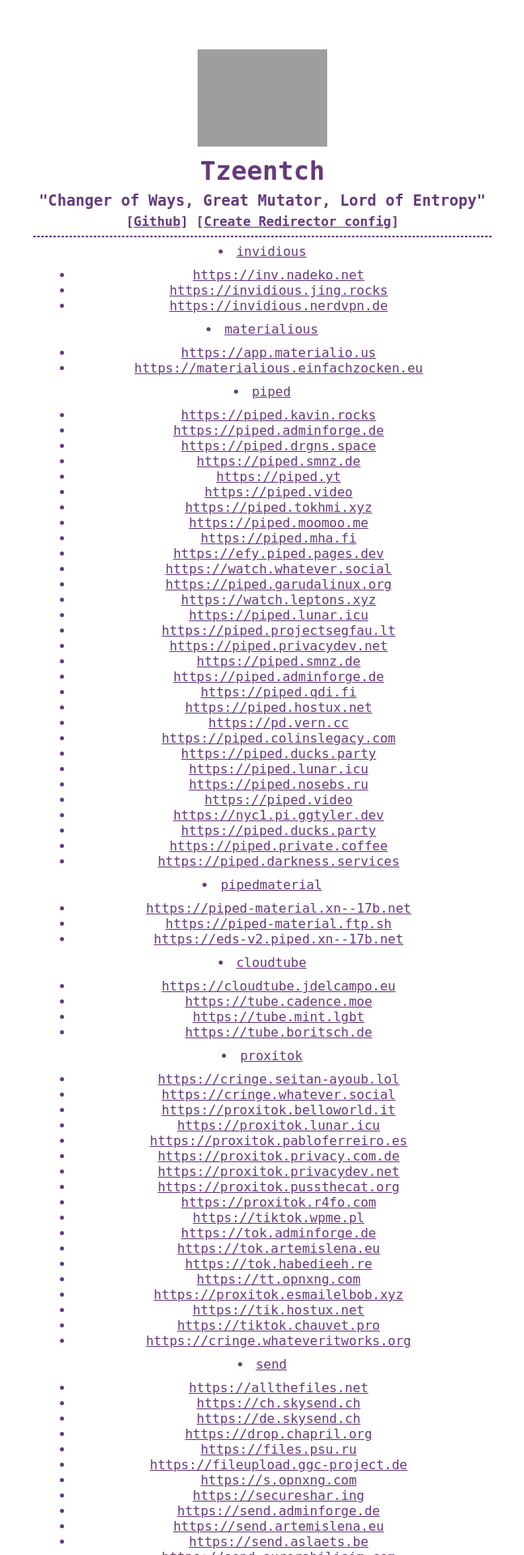
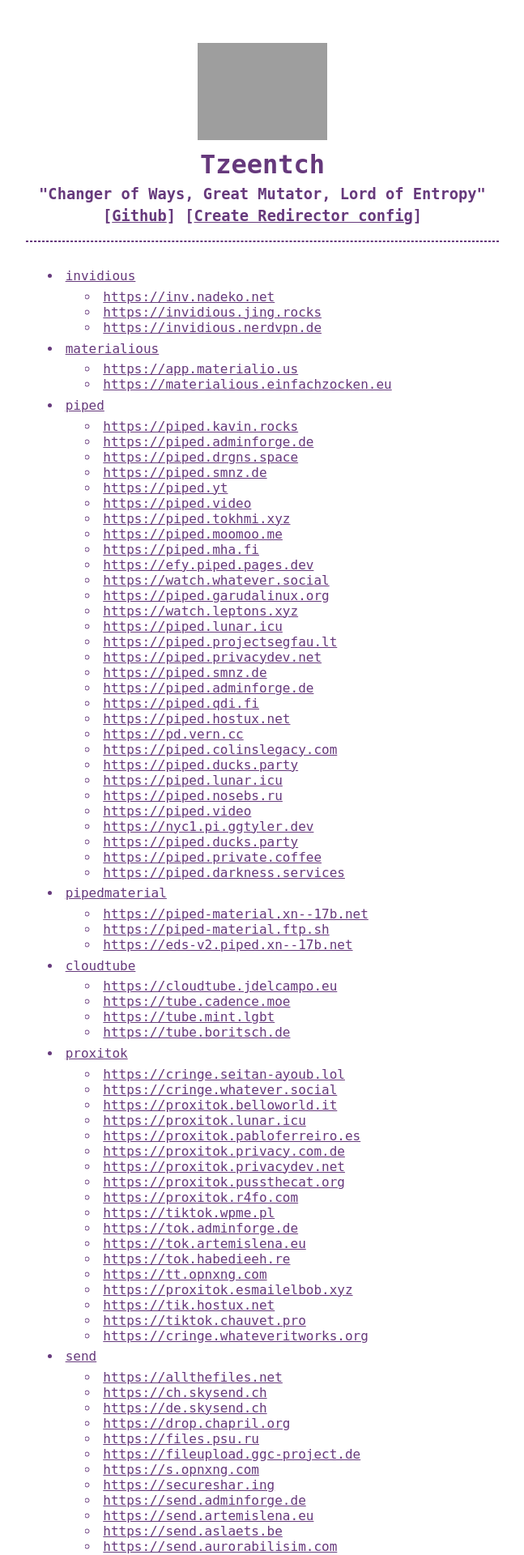
Before and after one commit to thefranke/tzeentch, a PHP site: page /index.php in a window 1280 px wide. Shown: the top 1920 px of the page at 81% size, without its empty margins (316-963 px from the left). Run offline with PHP 8.4, Linux system fonts and the light colour scheme; grey boxes are pictures that could not be loaded.

Commit message:
Unify layout with RSS-Librarian

```diff
--- a/index.php
+++ b/index.php
@@ -258,34 +258,44 @@
         <style>
             html {
                 font-family: monospace;
-      font-size: 16px;
+                font-size: 12pt;
                 color: #66397C;
                 text-align: center;
-    }
-    #main {
-      text-align: left;
                 margin: auto;
+                max-width: 50%;
                 min-width: 500px;
-      display: inline-block;
             }
             hr {
                 border: 1px dashed;
+                margin: 15pt;
             }
             a:link, a:visited {
                 color: #66397C;
             }
-    ul {
-      margin: 10px;
+            h1 {
+                font-size: 24pt;
             }
-    #header {
-        text-align: center;
-        margin: 40pt;
+            section {
+                margin-bottom: 24pt;
             }
-    h1, h2, h3, h4 {
+            section:first-child {
+                margin-top: 40pt;
+            }
+            h1, h2, h3, h4, ol, ul {
                 margin: 5pt;
             }
             img {
                 width: 120pt;
+            }
+            ol, ul {
+                text-align: left;
+            }
+            li {
+                width: 100%;
+                list-style-position:inside;
+                white-space: nowrap;
+                overflow: hidden;
+                text-overflow: ellipsis;
             }
             @media (prefers-color-scheme: dark) {
                 html {
@@ -302,14 +312,15 @@
         </style>
     </head>
     <body>
-    <div id="main">
-        <div id="header">
+        <section>
             <img alt="" src="https://raw.githubusercontent.com/Warhammer40kGroup/wh40k-icon/refs/heads/master/src/svgs/tzeentch-icon-01.svg">
-
             <h1>Tzeentch</h1>
             <h3>"Changer of Ways, Great Mutator, Lord of Entropy"</h3>
-            <h4>[<a href="https://github.com/thefranke/tzeentch">Github</a>] [<a href="?_redirector_config">Create Redirector config</a>]</h4>
+            <h3>[<a href="https://github.com/thefranke/tzeentch">Github</a>] [<a href="?_redirector_config">Create Redirector config</a>]</h3>
             <hr>
+        </section>
+        <section>
+            <ul>
                 <?php
                     if (array_key_exists("_redirector_config", $params))
                         show_redirector_config_selection($config);
```
Lines whose indentation alone changed are shown as unchanged.
